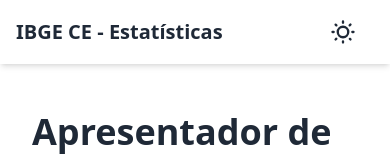
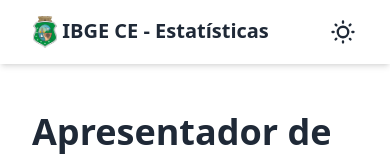
Before and after one commit to carlosferreirahd/ibge-ce-cities-statistics-webapp, a React (Vite) app: page / in a window 390 px wide. Shown: the top 156 px of the page. Built offline with nearby package versions, Linux system fonts and the light colour scheme; no server answers.

Commit message:
refactor: link to home and state's coat of arms in header

```diff
--- a/src/components/header/index.tsx
+++ b/src/components/header/index.tsx
@@ -1,5 +1,7 @@
+import { Link } from "react-router-dom";
 import { useTheme } from "@/context/theme";
 import { MoonIcon, SunIcon } from "@/components/icons";
+import ceImg from "@/assets/ce.png";
 
 export function Header() {
 
@@ -10,9 +12,17 @@
       <div className="container">
         <div className="navbar px-0">
           <div className="flex-1">
-            <h1 className="text-xl font-semibold">
-              IBGE CE - Estatísticas
-            </h1>
+            <Link className="btn btn-ghost" to="/">
+              <h1 className="text-xl font-semibold">
+                <img
+                  src={ceImg}
+                  alt="Image Brasão do Ceará"
+                  className="inline-block lg:hidden"
+                  width={24}
+                /> {" "}
+                IBGE CE - Estatísticas
+              </h1>
+            </Link>
           </div>
           <div className="flex-none">
             <label
```
